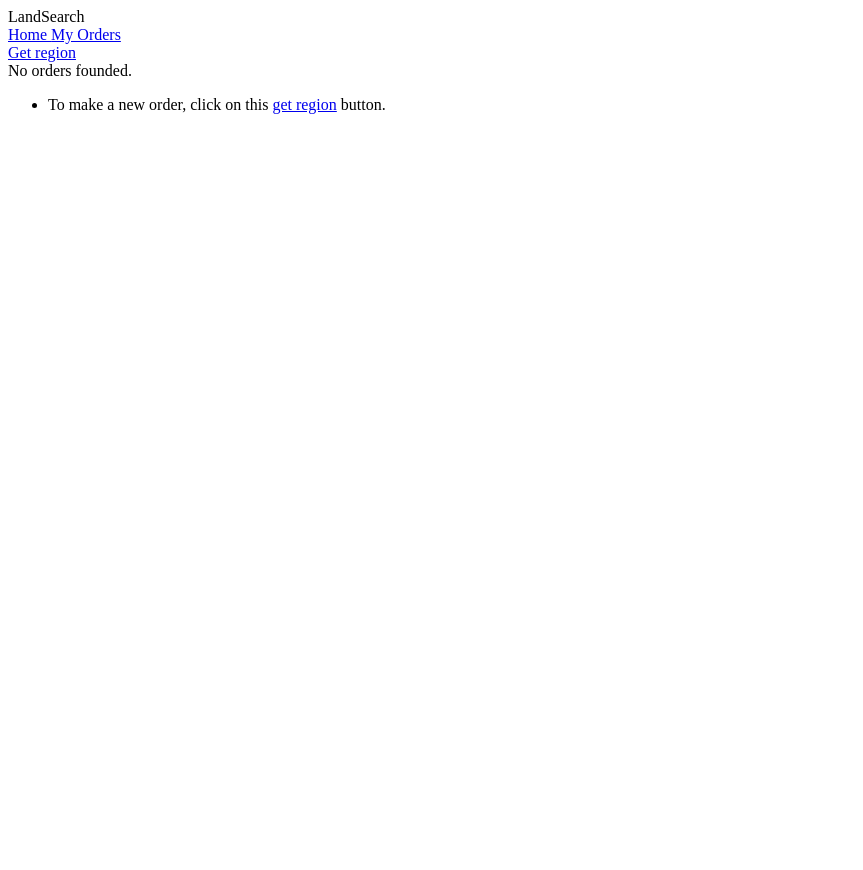
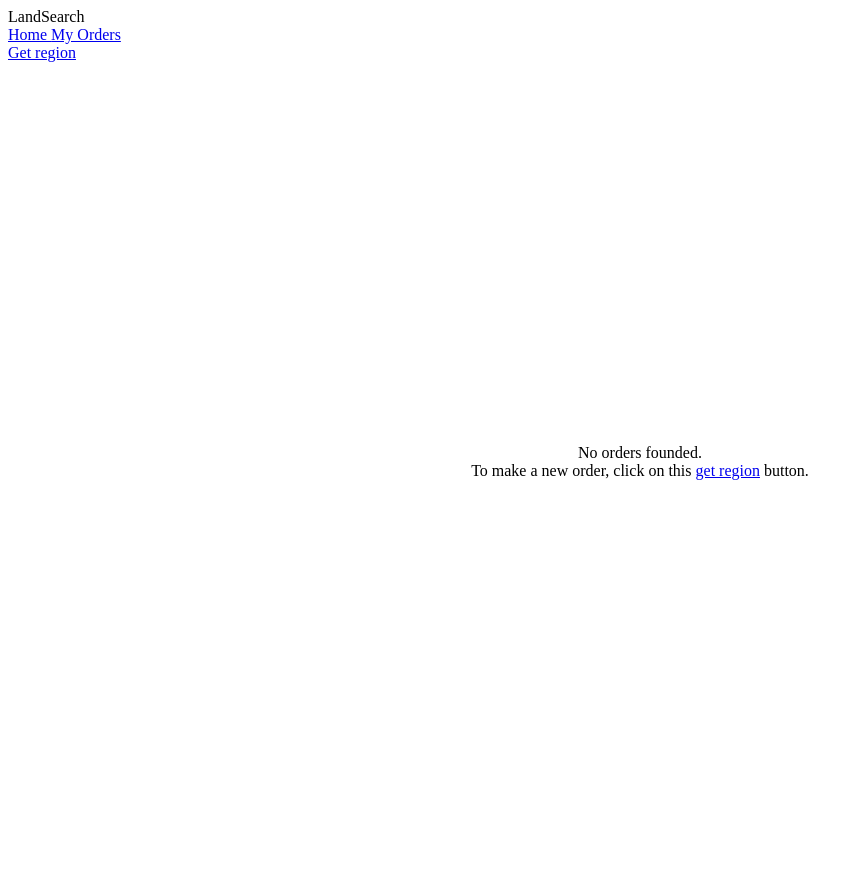
Before and after one commit to AntLouiz/LandSearch, a Django app: template frontend/templates/core/orders.html in a window 1280 px wide. Shown: the whole page, without its empty margins (0-863 px from the left). Before the commit the page ends 114 px from the top, so only its background shows below. Run offline with Django 3.2, Linux system fonts and the light colour scheme; the template is opened without the code that fills it, so the values that code supplies are empty; style sheets or scripts are compiled from the project's sources; some libraries are stand-ins or nearby versions.

Commit message:
message on the orders.html added to center

```diff
--- a/frontend/styles/main.scss
+++ b/frontend/styles/main.scss
@@ -30,3 +30,12 @@
         height: auto;
     }
 }
+
+.center-screen {
+    display: flex;
+    flex-direction: center;
+    justify-content: center;
+    align-items: center;
+    text-align: center;
+    min-height: 100vh;
+}
--- a/frontend/templates/core/orders.html
+++ b/frontend/templates/core/orders.html
@@ -82,20 +82,18 @@
                 </div>
                 </div>
             {% endfor %}
-            {% if not orders %}
-            <div class="column">
+        </div>
+        {% if not orders %}
+            <div class="center-screen wide column">
             <div class="ui info message">
-              <i class="close icon"></i>
               <div class="header">
                 No orders founded.
               </div>
-              <ul class="list">
-                  <li>To make a new order, click on this
+              <div class="content">
+                  To make a new order, click on this
                       <a class="ui button" href="{% url 'core:new_order'%}">get region</a> button.
-                  </li>
-              </ul>
+              </div>
+              </div>
             </div>
-            </div>
-            {% endif %}
-        </div>
+        {% endif %}
 {% endblock content %}
```
